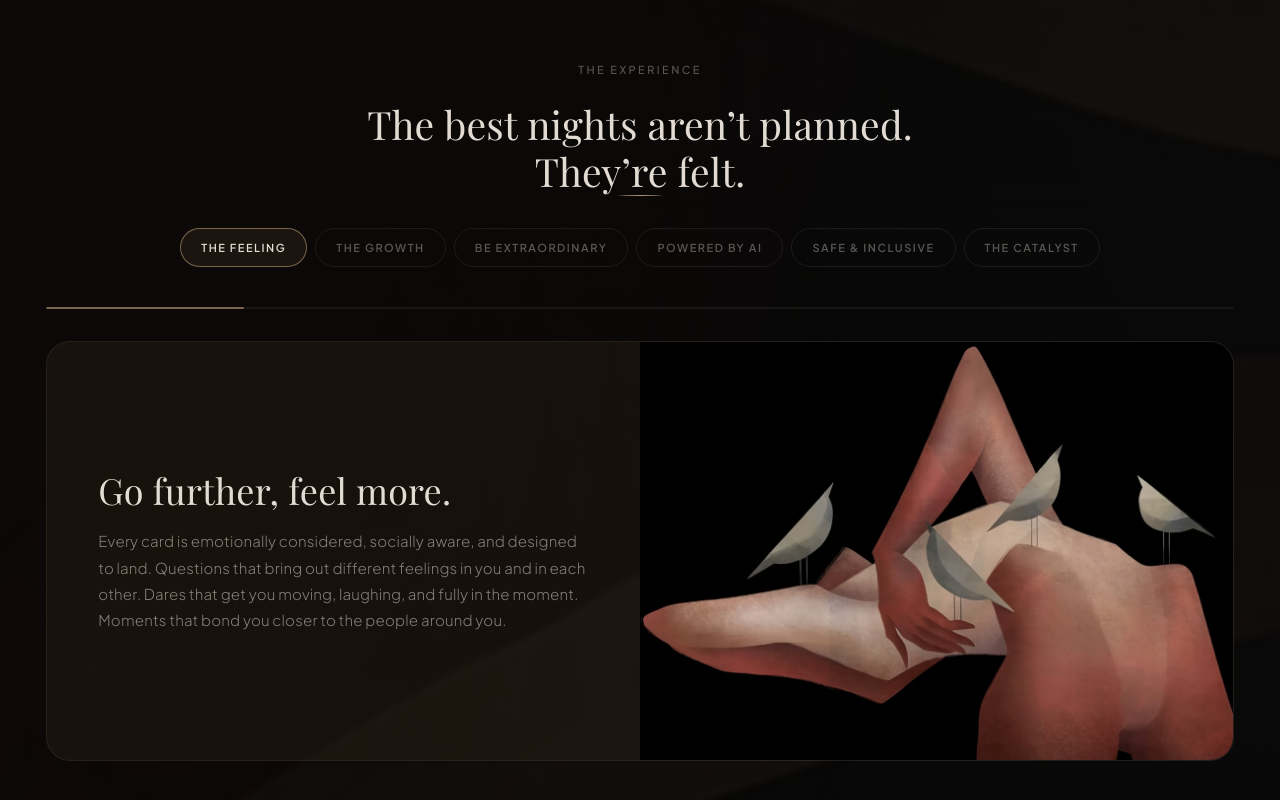
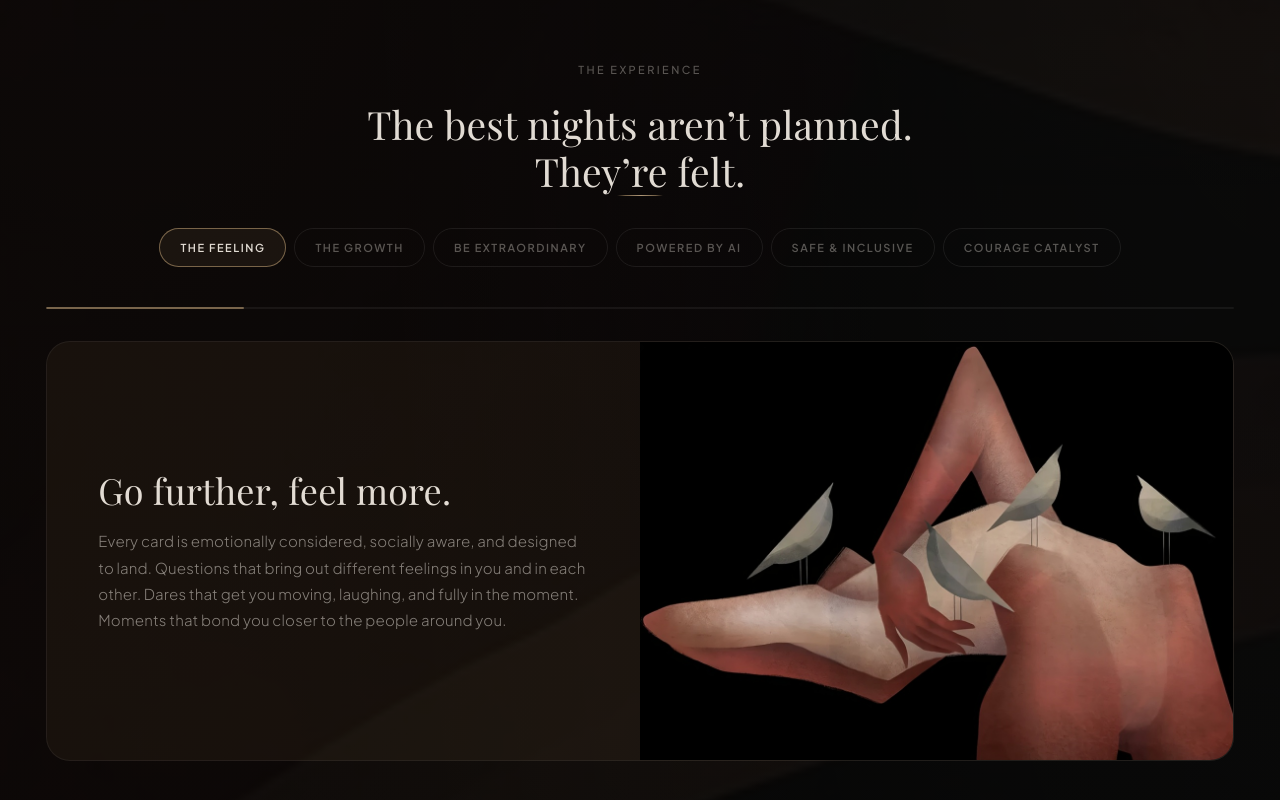
Before and after one commit to antujn/bevythewebsite, a Next.js app: page / in a window 1280 px wide. Shown: the part 815-1615 px from the top of the page. Built offline with nearby package versions, Linux system fonts and the light colour scheme.

Commit message:
Rename catalyst tab to Courage Catalyst

```diff
--- a/src/components/FeatureDeck.tsx
+++ b/src/components/FeatureDeck.tsx
@@ -40,7 +40,7 @@ const features = [
     bg: "rgba(140, 160, 120, 0.08)",
   },
   {
-    tab: "The Catalyst",
+    tab: "Courage Catalyst",
     title: "Permission to make the first move.",
     body: "Bevy helps the room shift. It gives people permission to ask the deeper question, take the bolder dare, and open up without overthinking it. When a moment feels risky, the app carries the weight, so connection feels easier and more natural.",
     imageSrc: "/images/illustrations/features/illustration6.jpg",
```
